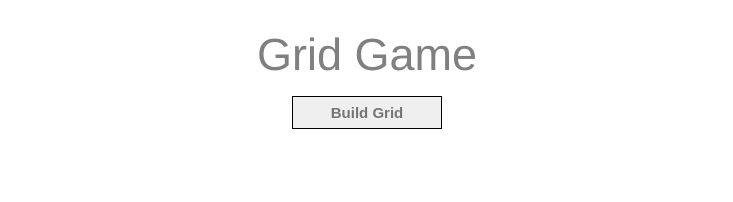
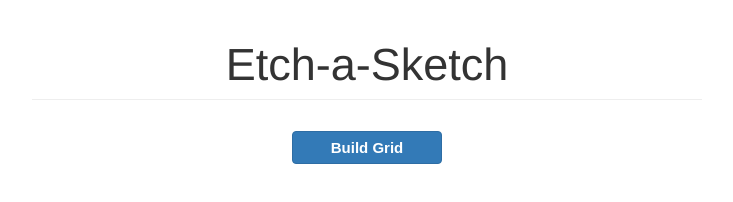
Before and after one commit to vegatron09/sketch_app, a plain HTML site: page index.html in a window 1280 px wide. Shown: the whole page, without its empty margins (273-1006 px from the left). Drawn offline with Linux system fonts and the light colour scheme.

Commit message:
Simplified some CSS styles and added some Bootstrap styles:

```diff
--- a/css/style.css
+++ b/css/style.css
@@ -2,11 +2,10 @@
   margin: 0; padding: 0;
 }
 
-.container {
+.container-fluid {
   width: 700px;
   margin: 0 auto;
   text-align: center;
-  color: gray;
 }
 
 #header {
@@ -20,10 +19,6 @@ h1 {
 }
 
 .start {
-  text-align: center;
-  background-color: #efefef;
-  border: 1px solid black;
-  color: #757575;
   margin: 11px 4px;
   font-family: arial, sans-serif;
   font-size: 15px;
@@ -31,9 +26,3 @@ h1 {
   padding: 5px;
   width: 150px;
 }
-
-.start:hover {
-  border: 1px solid #d9d9d9;
-  color: #403e3e;
-  box-shadow: 1px 1px 2px #888888;
-}
--- a/index.html
+++ b/index.html
@@ -10,14 +10,14 @@
   </head>
 
   <body>
-    <div class="container">
+    <div class="container-fluid">
       <div id="header">
-        <h1>Grid Game</h1>
-        <button id ="start" class="start">Build Grid</button>
+        <h1 class="page-header">Etch-a-Sketch</h1>
+        <button id ="start" class="start btn btn-primary">Build Grid</button>
       </div><!--.header-->
       <div id = 'grid'>
         <!--This is where the grid will be inserted by jquery-->
       </div><!--.grid-->
-    </div><!--.container-->
+    </div><!--.container-fluid-->
   </body>
 </html>
```
